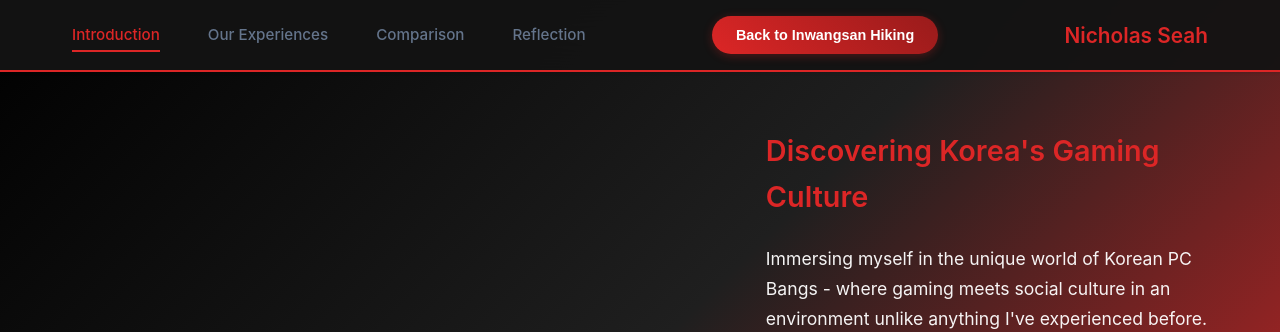
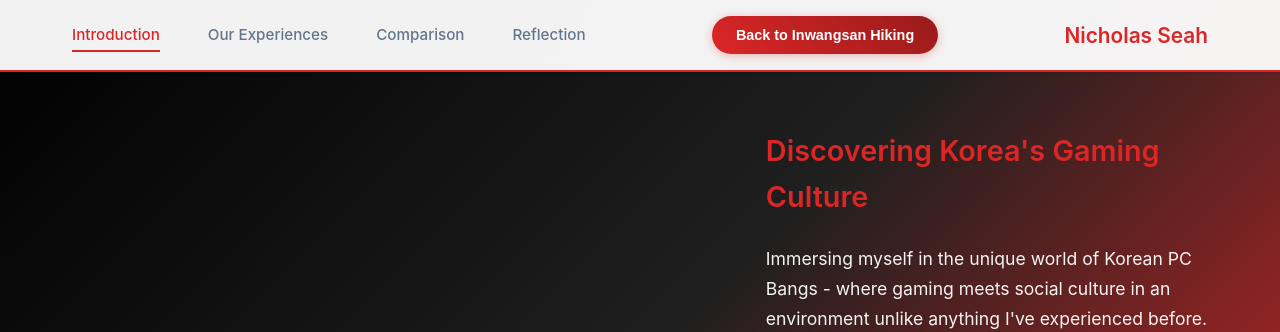
Before and after one commit to NickySeah/koreaPortfolio, a plain HTML site: page index.html in a window 1280 px wide. Both pictures are taken after a click on the button "Switch to PC Bang". Shown: the top 332 px of the page. Drawn offline with Linux system fonts and the light colour scheme.

Commit message:
Add color

```diff
--- a/styles.css
+++ b/styles.css
@@ -25,7 +25,7 @@ body {
 
 /* PC Bang Navigation Styling */
 .pcbang-navbar {
-    background: rgba(20, 20, 20, 0.95);
+    background: rgba(255, 255, 255, 0.95);
     backdrop-filter: blur(20px);
     border-bottom: 2px solid #dc2626;
 }
```
